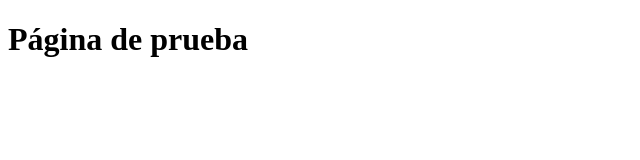
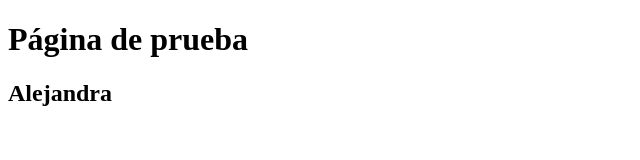
Before and after one commit to AlejandraA07/mi_pagina, a plain HTML site: page index.html in a window 1280 px wide. Shown: the whole page, without its empty margins (0-640 px from the left). Drawn offline with Linux system fonts and the light colour scheme.

Commit message:
Add nombre

```diff
--- a/index.html
+++ b/index.html
@@ -6,9 +6,10 @@
     content="IE=edge">
     <meta name="viewport"
     content="width=device-width, initial-scale=1.0">
-    <title>Document</title>
+    <title>Grupo 51</title>
 </head>
 <body>
     <h1>Página de prueba</h1>
+    <h2>Alejandra</h2>
 </body>
 </html>
```
